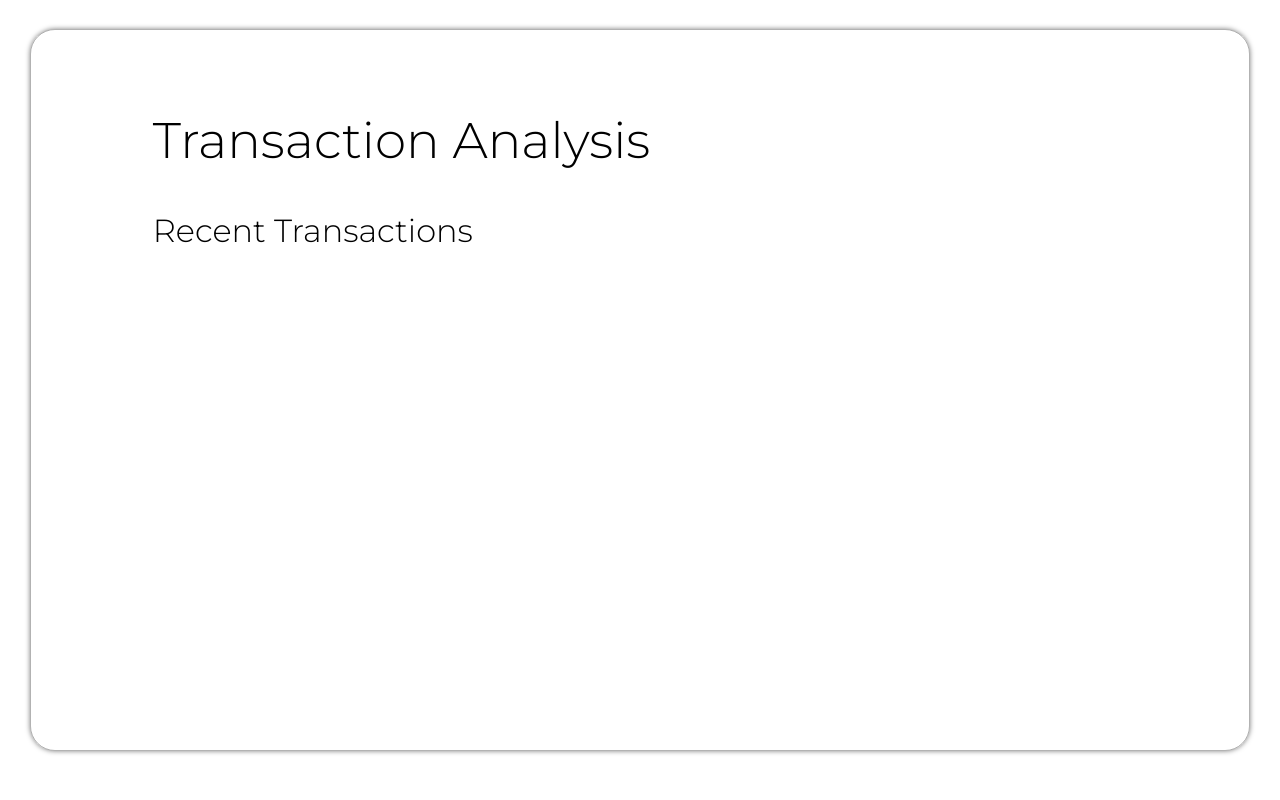
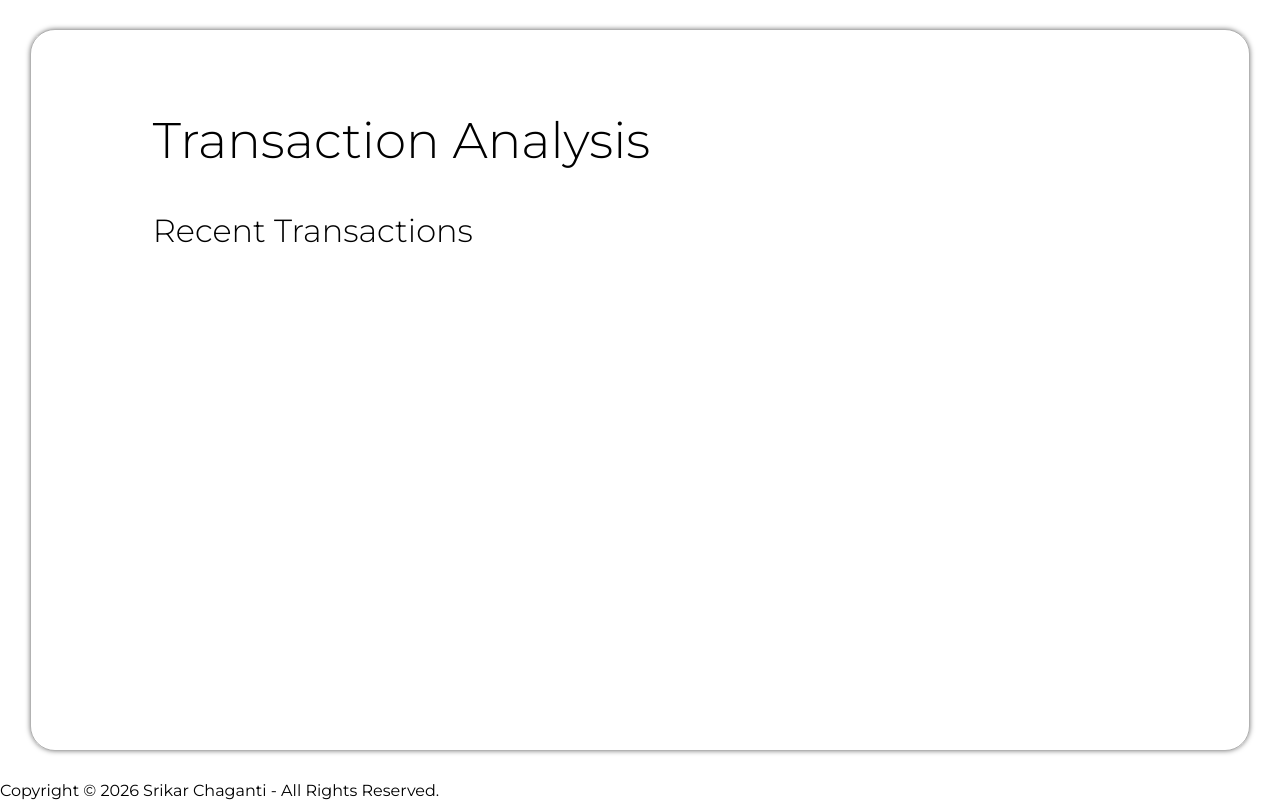
Before and after one commit to Srikarchaganti-01/Xpense_Tracker, a plain HTML site: page index.html in a window 1280 px wide. Shown: the part 2193-2993 px from the top of the page. Drawn offline with nearby package versions, Linux system fonts and the light colour scheme; a web font is replaced by a local one.

Commit message:
footer addition

```diff
--- a/index.html
+++ b/index.html
@@ -103,6 +103,9 @@
       </section>
 
     </main>
+  <footer>
+      <div class="copy">Copyright © 2026 Srikar Chaganti - All Rights Reserved.</div>
+    </footer>
     <script src="script.js"></script>
 </body>
 
```
